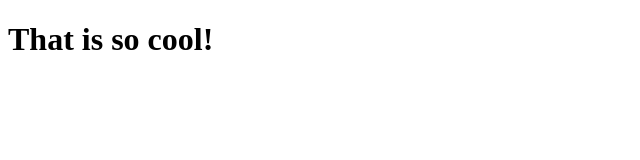
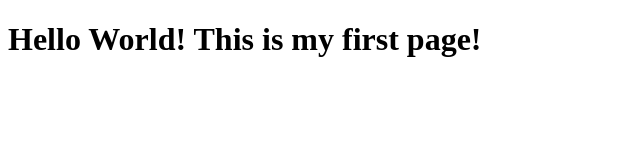
Before and after one commit to vrnly/test-coursera, a plain HTML site: page site/index.html in a window 1280 px wide. Shown: the whole page, without its empty margins (0-640 px from the left). Drawn offline with Linux system fonts and the light colour scheme.

Commit message:
small change

```diff
--- a/site/index.html
+++ b/site/index.html
@@ -4,6 +4,6 @@
         Hello World!
     </title>
     <body>
-        <h1>That is so cool!</h1>
+        <h1>Hello World! This is my first page!</h1>
     </body>
 </html>
```
